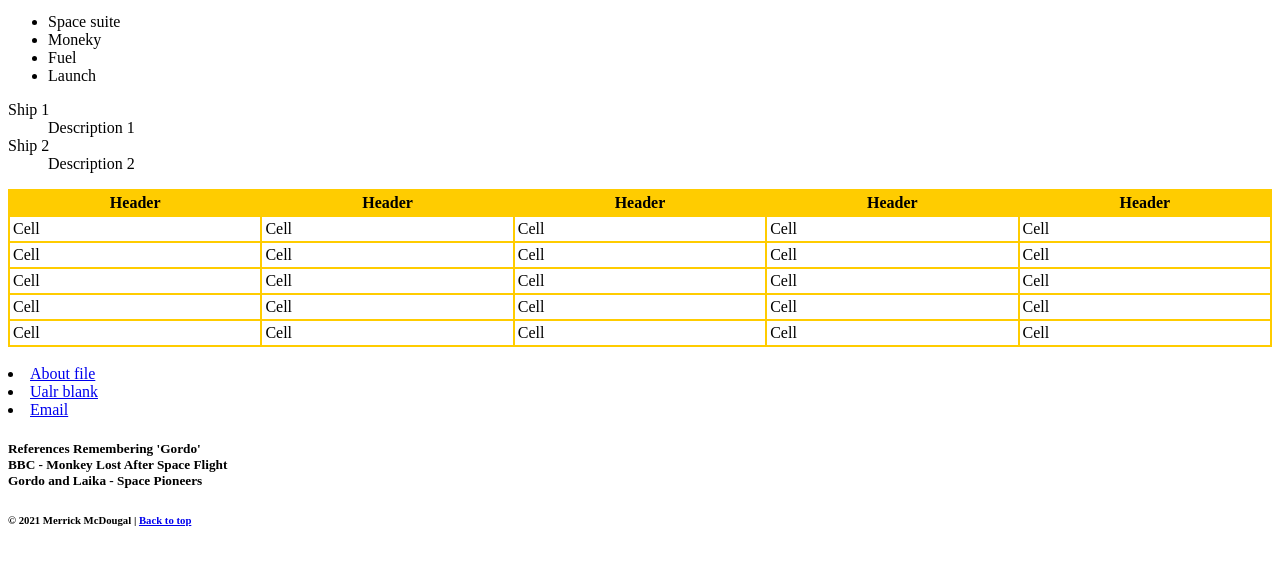
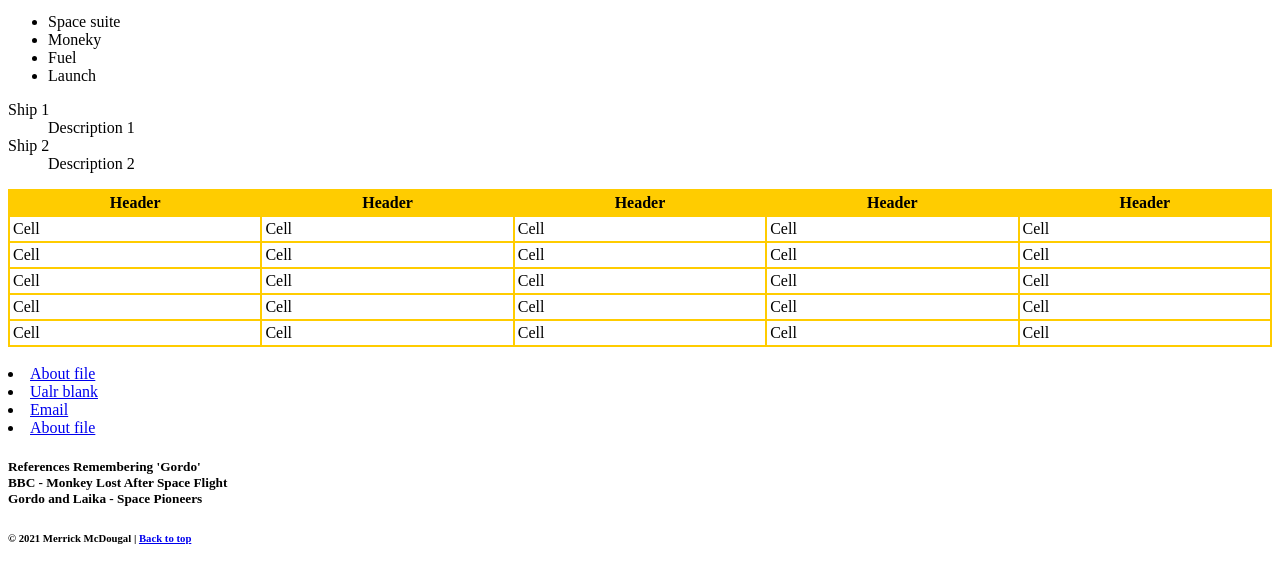
Before and after one commit to Merrick-McDougal/ifsc-1310, a plain HTML site: page prototype/idex.html in a window 1280 px wide. Shown: the part 1133-1702 px from the top of the page. Drawn offline with Linux system fonts and the light colour scheme.

Commit message:
hyper link

```diff
--- a/prototype/idex.html
+++ b/prototype/idex.html
@@ -165,6 +165,7 @@
              <li><a href="path/about.html">About file</a></li>
              <li><a href="https://ualr.deud#news"target="_blank">Ualr blank</a></li>
              <li><a href="mailto:Merrick@mrmcdougal.com">Email</a></li>
+            <li><a href="ifsc-1310/index.html">About file</a></li>
         </nav>
         <footer class="primary">
             <h5>References
```
